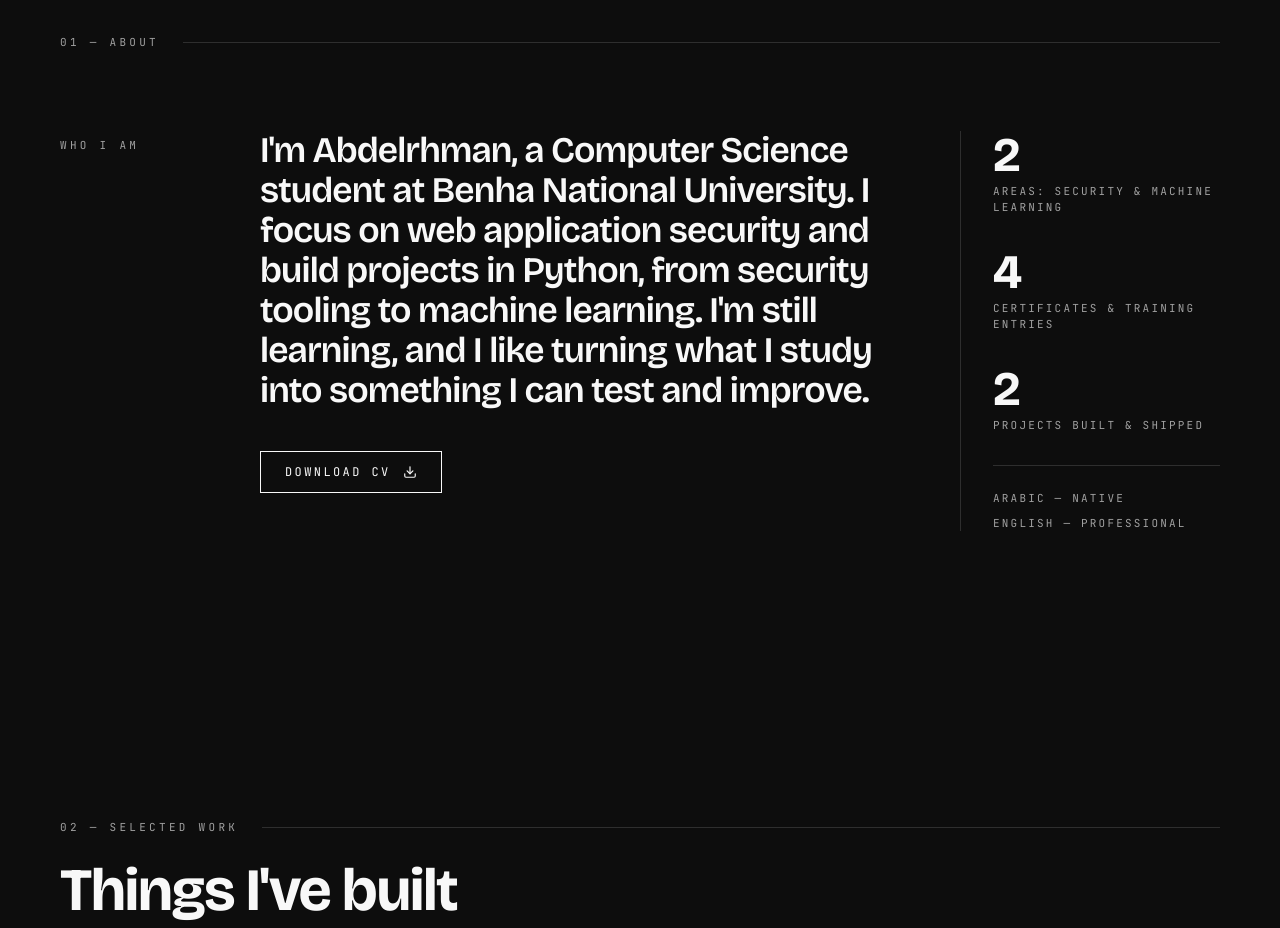
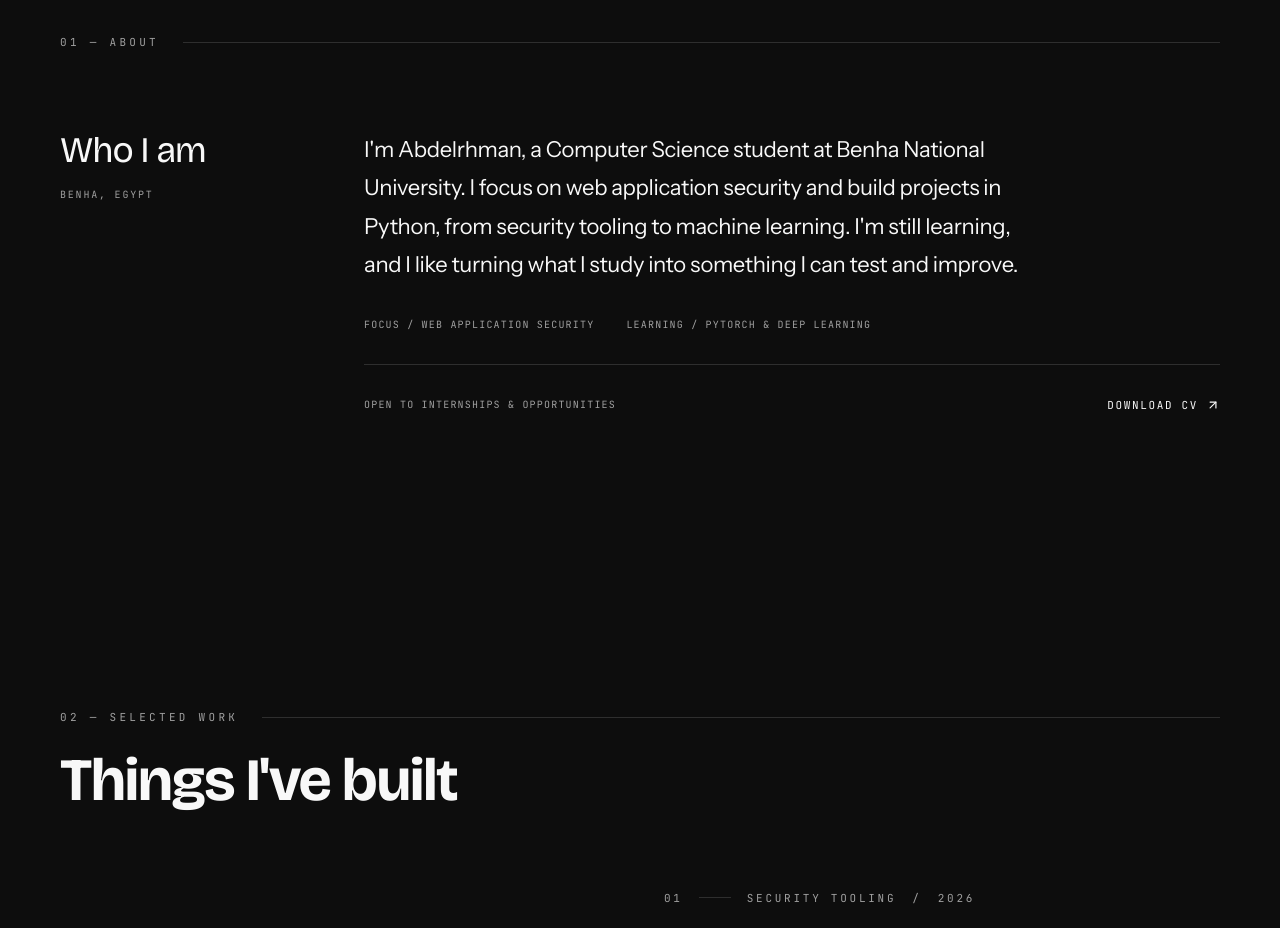
Before and after one commit to 0xEve/protofolio, a Next.js app: page / in a window 1280 px wide. Shown: the part 960-1888 px from the top of the page. Built offline with nearby package versions, Linux system fonts and the light colour scheme.

Commit message:
Improve components/About.js for review

```diff
--- a/components/About.js
+++ b/components/About.js
@@ -1,52 +1,30 @@
 "use client";
-import { Download } from "lucide-react";
+import { ArrowUpRight } from "lucide-react";
 import { profile } from "@/data/profile";
 import SectionHeading from "./SectionHeading";
-import TextReveal from "./TextReveal";
 import Reveal from "./Reveal";
 
 export default function About() {
   return (
     <section id="about" className="max-w-[1240px] mx-auto px-6 md:px-10 py-24 md:py-36">
       <SectionHeading index="01" label="About" />
-      <div className="grid md:grid-cols-12 gap-10">
-        <div className="md:col-span-2">
+      <div className="grid md:grid-cols-12 gap-10 md:gap-14">
+        <div className="md:col-span-3">
+          <h2 className="font-display text-3xl md:text-4xl tracking-tight">Who I am</h2>
+          <div className="mt-4 font-mono text-[10px] uppercase tracking-[0.18em] text-mut">{profile.location}</div>
+        </div>
+        <div className="md:col-span-9">
           <Reveal>
-            <span className="font-mono text-[11px] uppercase tracking-[0.3em] text-mut">Who I am</span>
-          </Reveal>
-        </div>
-        <div className="md:col-span-7">
-          <TextReveal
-            text={profile.about}
-            className="font-display font-semibold text-2xl md:text-4xl leading-snug tracking-tight"
-          />
-          <Reveal delay={0.3} className="mt-10">
-            <a
-              href={profile.resumeUrl}
-              className="inline-flex items-center gap-3 border border-fg px-6 py-3 font-mono text-xs uppercase tracking-[0.2em] hover:bg-fg hover:text-bg transition-colors duration-300"
-            >
-              Download CV <Download size={14} />
-            </a>
-          </Reveal>
-        </div>
-        <div className="md:col-span-3 md:border-l md:border-line md:pl-8 space-y-8">
-          {profile.stats.map((s, i) => (
-            <Reveal key={s.label} delay={i * 0.08}>
-              <div className="font-display font-bold text-4xl md:text-5xl">
-                {s.value}{s.suffix}
-              </div>
-              <div className="mt-1 font-mono text-[11px] uppercase tracking-[0.2em] text-mut">
-                {s.label}
-              </div>
-            </Reveal>
-          ))}
-          <Reveal delay={0.4}>
-            <div className="pt-6 border-t border-line space-y-2">
-              {profile.languages.map((l) => (
-                <div key={l} className="font-mono text-[11px] uppercase tracking-[0.2em] text-mut">
-                  {l}
-                </div>
-              ))}
+            <p className="max-w-[660px] text-lg md:text-[22px] leading-[1.75] tracking-[-0.015em] text-fg">{profile.about}</p>
+            <div className="mt-8 flex flex-wrap gap-x-8 gap-y-3 font-mono text-[10px] uppercase tracking-[0.12em] text-mut">
+              <span>Focus / web application security</span>
+              <span>Learning / PyTorch & deep learning</span>
+            </div>
+            <div className="mt-8 pt-6 border-t border-line flex flex-wrap items-center justify-between gap-5">
+              <span className="font-mono text-[10px] uppercase tracking-[0.12em] text-mut">{profile.availability}</span>
+              <a href={profile.resumeUrl} className="link-sweep inline-flex items-center gap-2 py-2 font-mono text-[11px] uppercase tracking-[0.15em]">
+                Download CV <ArrowUpRight size={14} />
+              </a>
             </div>
           </Reveal>
         </div>
```
